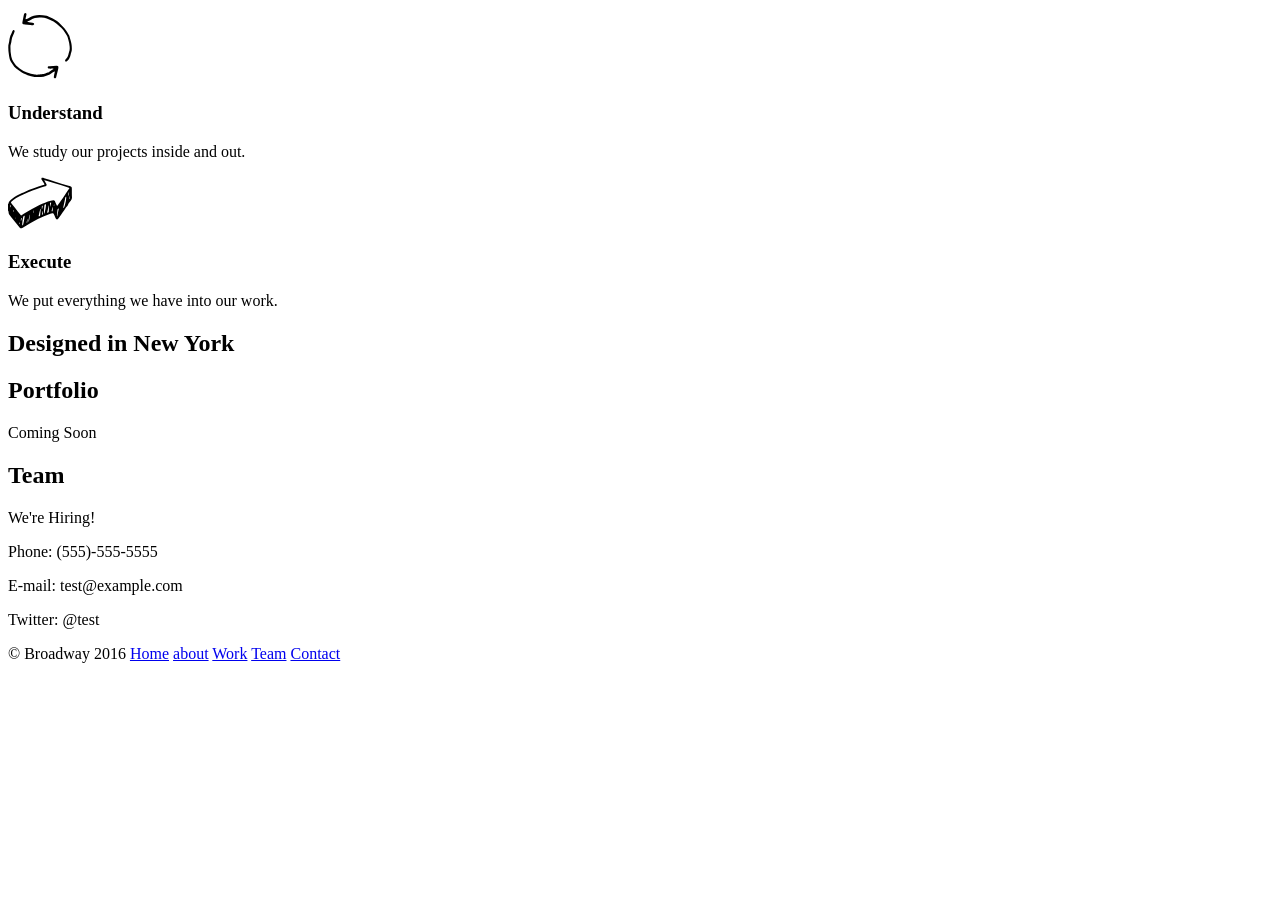
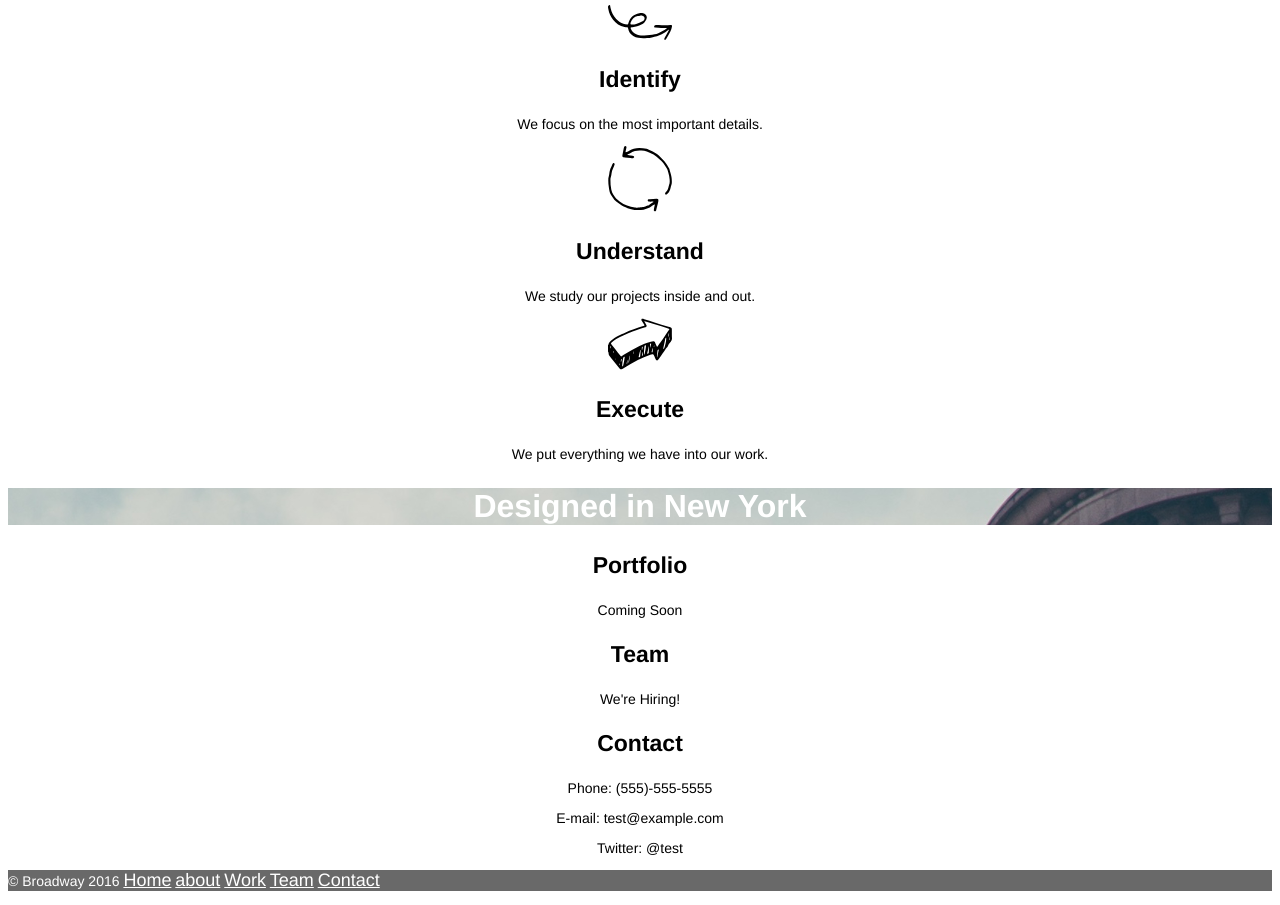
Before and after one commit to yjh315/broadway, a plain HTML site: page index.html in a window 1280 px wide. Shown: the part 420-1325 px from the top of the page. Before the commit the page ends 1099 px from the top, so only its background shows below. Drawn offline with Linux system fonts and the light colour scheme.

Commit message:
finish the project.

```diff
--- a/index.html
+++ b/index.html
@@ -28,20 +28,21 @@
     </div>
     <h2 class="back">Designed in New York</h2>
     <div id="work">
-      <h2>Portfolio</h2>
+      <h3>Portfolio</h3>
       <p>Coming Soon</p>
     </div>
     <div id="team">
-      <h2>Team</h2>
+      <h3>Team</h3>
       <p>We're Hiring!</p>
     </div>
-    <div id="Contact">
+    <div id="contact">
+      <h3>Contact</h3>
       <p>Phone: (555)-555-5555</p>
       <p>E-mail: test@example.com</p>
       <p>Twitter: @test</p>
     </div>
-    <div class="back" id="footer">
-      <p>© Broadway 2016 <span class="nav"><a href="#">Home</a> <a href="#">about</a> <a href="#work">Work</a> <a href="#team">Team</a> <a href="#contact">Contact</a></span></p>
+    <div class="footer">
+      <p>© Broadway 2016 <a class="nav" href="#">Home</a> <a class="nav" href="#">about</a> <a class="nav" href="#work">Work</a> <a class="nav" href="#team">Team</a> <a class="nav" href="#contact">Contact</a></p>
     </div>
   </body>
 </html>
--- a/resources/css/style.css
+++ b/resources/css/style.css
@@ -0,0 +1,38 @@
+body {
+  text-align: center;
+  font-family: Helvetica;
+}
+.back {
+  background-image: url('../images/the-flatiron-building.png');
+  color: white;
+}
+
+h1, h2, h3 {
+  font-weight: bold;
+}
+h1 {
+  font-size: 70px;
+}
+
+.nav {
+  font-size: 18px;
+  color: white;
+}
+h2 {
+  font-size: 32px;
+}
+
+h3 {
+  font-size: 23px;
+}
+
+p {
+  font-size: 14px;
+}
+
+.footer {
+  text-align: left;
+  font-size: 11px;
+  color: white;
+  background-color: dimgray;
+}
```
